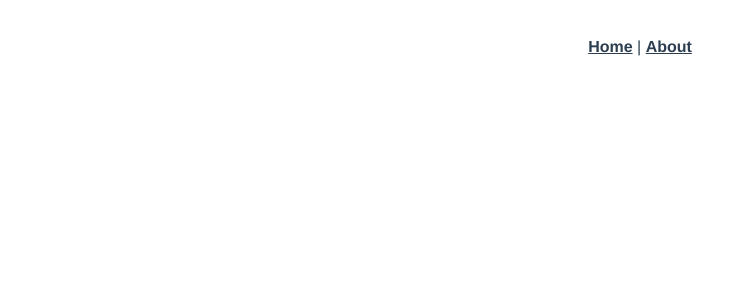
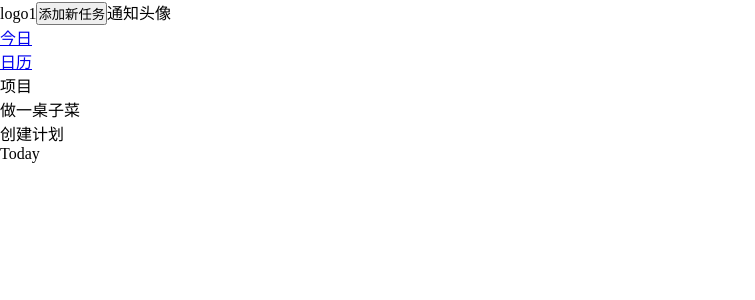
Before and after one commit to chenyulian/Vue-ToDo, a Vue app: page /#/today in a window 1280 px wide. Shown: the top 300 px of the page, without its empty margins (0-755 px from the left). Built offline with nearby package versions, Linux system fonts and the light colour scheme.

Commit message:
Add component Nav.vue and Sidebar.vue

```diff
--- a/src/App.vue
+++ b/src/App.vue
@@ -1,32 +1,20 @@
 <template>
   <div id="app">
-    <div id="nav">
+    <!-- <div id="nav">
       <router-link to="/">Home</router-link> |
       <router-link to="/about">About</router-link>
-    </div>
+    </div> -->
+    <Nav />
+    <Sidebar />
     <router-view/>
   </div>
 </template>
 
 <style lang="scss">
-#app {
-  font-family: Avenir, Helvetica, Arial, sans-serif;
-  -webkit-font-smoothing: antialiased;
-  -moz-osx-font-smoothing: grayscale;
-  text-align: center;
-  color: #2c3e50;
-}
-
-#nav {
-  padding: 30px;
-
-  a {
-    font-weight: bold;
-    color: #2c3e50;
-
-    &.router-link-exact-active {
-      color: #42b983;
-    }
-  }
+* {
+  margin: 0;
+  padding: 0;
+  box-sizing: border-box;
+  list-style: none;
 }
 </style>
--- a/src/components/HelloWorld.vue
+++ /dev/null
@@ -1,63 +0,0 @@
-<template>
-  <div class="hello">
-    <h1>{{ msg }}</h1>
-    <p>
-      For a guide and recipes on how to configure / customize this project,<br>
-      check out the
-      <a href="https://cli.vuejs.org" target="_blank" rel="noopener">vue-cli documentation</a>.
-    </p>
-    <h3>Installed CLI Plugins</h3>
-    <ul>
-      <li><a href="https://github.com/vuejs/vue-cli/tree/dev/packages/%40vue/cli-plugin-babel" target="_blank" rel="noopener">babel</a></li>
-      <li><a href="https://github.com/vuejs/vue-cli/tree/dev/packages/%40vue/cli-plugin-typescript" target="_blank" rel="noopener">typescript</a></li>
-      <li><a href="https://github.com/vuejs/vue-cli/tree/dev/packages/%40vue/cli-plugin-pwa" target="_blank" rel="noopener">pwa</a></li>
-      <li><a href="https://github.com/vuejs/vue-cli/tree/dev/packages/%40vue/cli-plugin-router" target="_blank" rel="noopener">router</a></li>
-      <li><a href="https://github.com/vuejs/vue-cli/tree/dev/packages/%40vue/cli-plugin-vuex" target="_blank" rel="noopener">vuex</a></li>
-      <li><a href="https://github.com/vuejs/vue-cli/tree/dev/packages/%40vue/cli-plugin-eslint" target="_blank" rel="noopener">eslint</a></li>
-      <li><a href="https://github.com/vuejs/vue-cli/tree/dev/packages/%40vue/cli-plugin-unit-jest" target="_blank" rel="noopener">unit-jest</a></li>
-    </ul>
-    <h3>Essential Links</h3>
-    <ul>
-      <li><a href="https://vuejs.org" target="_blank" rel="noopener">Core Docs</a></li>
-      <li><a href="https://forum.vuejs.org" target="_blank" rel="noopener">Forum</a></li>
-      <li><a href="https://chat.vuejs.org" target="_blank" rel="noopener">Community Chat</a></li>
-      <li><a href="https://twitter.com/vuejs" target="_blank" rel="noopener">Twitter</a></li>
-      <li><a href="https://news.vuejs.org" target="_blank" rel="noopener">News</a></li>
-    </ul>
-    <h3>Ecosystem</h3>
-    <ul>
-      <li><a href="https://router.vuejs.org" target="_blank" rel="noopener">vue-router</a></li>
-      <li><a href="https://vuex.vuejs.org" target="_blank" rel="noopener">vuex</a></li>
-      <li><a href="https://github.com/vuejs/vue-devtools#vue-devtools" target="_blank" rel="noopener">vue-devtools</a></li>
-      <li><a href="https://vue-loader.vuejs.org" target="_blank" rel="noopener">vue-loader</a></li>
-      <li><a href="https://github.com/vuejs/awesome-vue" target="_blank" rel="noopener">awesome-vue</a></li>
-    </ul>
-  </div>
-</template>
-
-<script lang="ts">
-import { Component, Prop, Vue } from 'vue-property-decorator';
-
-@Component
-export default class HelloWorld extends Vue {
-  @Prop() private msg!: string;
-}
-</script>
-
-<!-- Add "scoped" attribute to limit CSS to this component only -->
-<style scoped lang="scss">
-h3 {
-  margin: 40px 0 0;
-}
-ul {
-  list-style-type: none;
-  padding: 0;
-}
-li {
-  display: inline-block;
-  margin: 0 10px;
-}
-a {
-  color: #42b983;
-}
-</style>
--- /dev/null
+++ b/src/components/Nav.vue
@@ -0,0 +1,22 @@
+<template>
+    <div>
+        <span>logo1</span>
+        <button>添加新任务</button>
+        <span>通知</span>
+        <span>头像</span>
+    </div>
+</template>
+
+<script lang="ts">
+    import Vue from "vue";
+    import { Component } from "vue-property-decorator";
+
+    @Component
+    export default class Nav extends Vue{
+
+    }
+</script>
+
+<style lang="scss" scoped>
+
+</style>
--- /dev/null
+++ b/src/components/Sidebar.vue
@@ -0,0 +1,29 @@
+<template>
+    <div>
+        <ul>
+            <li><router-link to="/today">今日</router-link></li>
+            <li><router-link to="/calender">日历</router-link></li>
+            <div>
+                <div>项目</div>
+                <ul>
+                    <li>做一桌子菜</li>
+                    <li>创建计划</li>
+                </ul>
+            </div>
+        </ul>
+    </div>
+</template>
+
+<script lang="ts">
+    import Vue from "vue";
+    import { Component } from "vue-property-decorator";
+
+    @Component
+    export default class Sidebar extends Vue{
+
+    }
+</script>
+
+<style lang="scss" scoped>
+
+</style>
--- a/src/main.ts
+++ b/src/main.ts
@@ -3,8 +3,12 @@ import App from './App.vue'
 import './registerServiceWorker'
 import router from './router'
 import store from './store'
+import Nav from './components/Nav.vue'
+import Sidebar from './components/Sidebar.vue'
 
 Vue.config.productionTip = false
+Vue.component('Nav', Nav)
+Vue.component('Sidebar', Sidebar)
 
 new Vue({
   router,
--- a/src/router/index.ts
+++ b/src/router/index.ts
@@ -1,14 +1,14 @@
 import Vue from 'vue'
 import VueRouter, { RouteConfig } from 'vue-router'
 import Home from '../views/Home.vue'
+import Today from '../views/Today.vue'
 
 Vue.use(VueRouter)
 
 const routes: Array<RouteConfig> = [
   {
     path: '/',
-    name: 'Home',
-    component: Home
+    redirect: '/today'
   },
   {
     path: '/about',
@@ -17,6 +17,11 @@ const routes: Array<RouteConfig> = [
     // this generates a separate chunk (about.[hash].js) for this route
     // which is lazy-loaded when the route is visited.
     component: () => import(/* webpackChunkName: "about" */ '../views/About.vue')
+  },
+  {
+    path: '/today',
+    name: 'Today',
+    component: Today
   }
 ]
 
--- a/src/views/About.vue
+++ /dev/null
@@ -1,5 +0,0 @@
-<template>
-  <div class="about">
-    <h1>This is an about page</h1>
-  </div>
-</template>
--- a/src/views/Home.vue
+++ /dev/null
@@ -1,18 +0,0 @@
-<template>
-  <div class="home">
-    <img alt="Vue logo" src="../assets/logo.png">
-    <HelloWorld msg="Welcome to Your Vue.js App"/>
-  </div>
-</template>
-
-<script>
-// @ is an alias to /src
-import HelloWorld from '@/components/HelloWorld.vue'
-
-export default {
-  name: 'Home',
-  components: {
-    HelloWorld
-  }
-}
-</script>
--- /dev/null
+++ b/src/views/Today.vue
@@ -0,0 +1,15 @@
+<template>
+    <div>
+        Today
+    </div>
+</template>
+
+<script>
+    export default {
+
+    }
+</script>
+
+<style lang="scss" scoped>
+
+</style>
```
